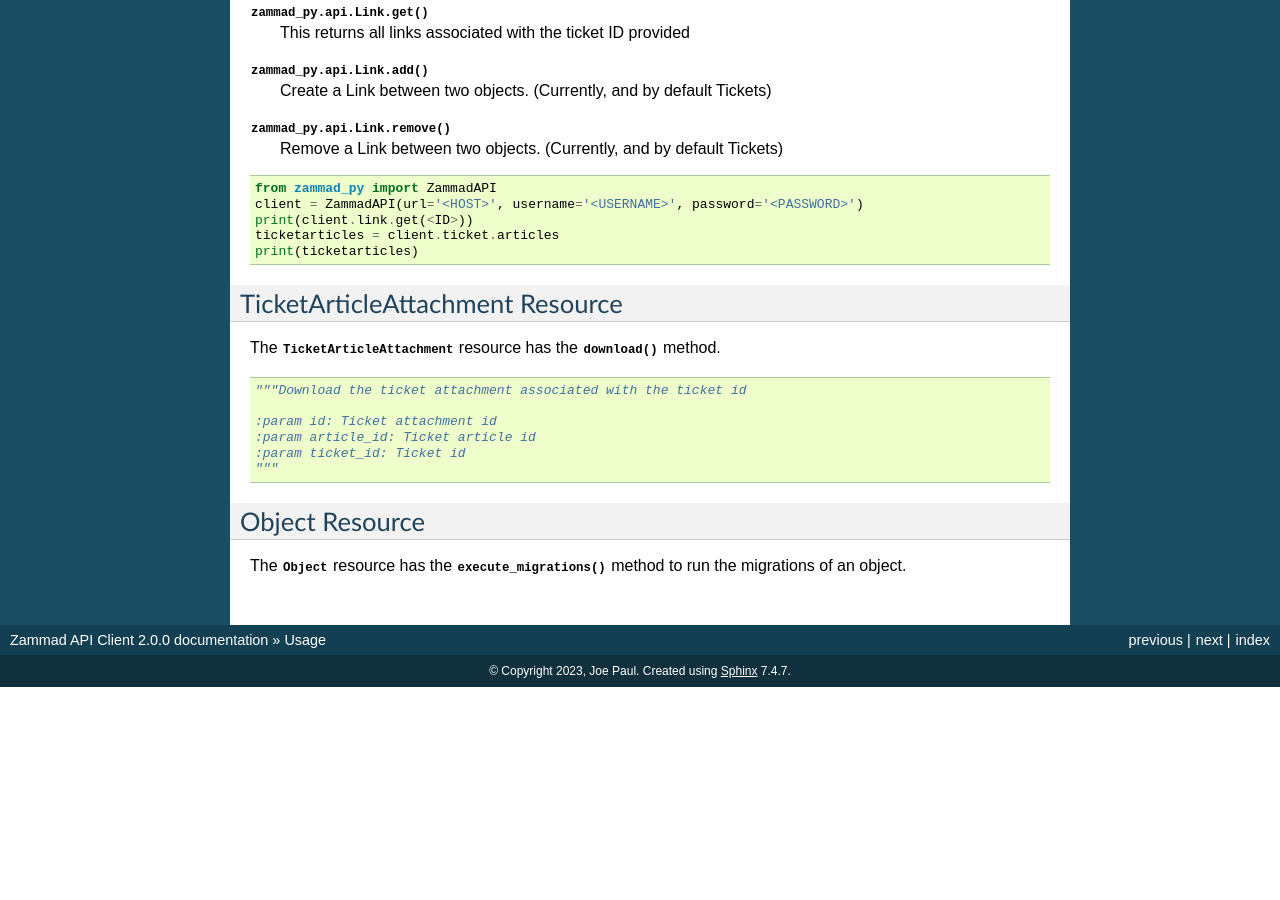
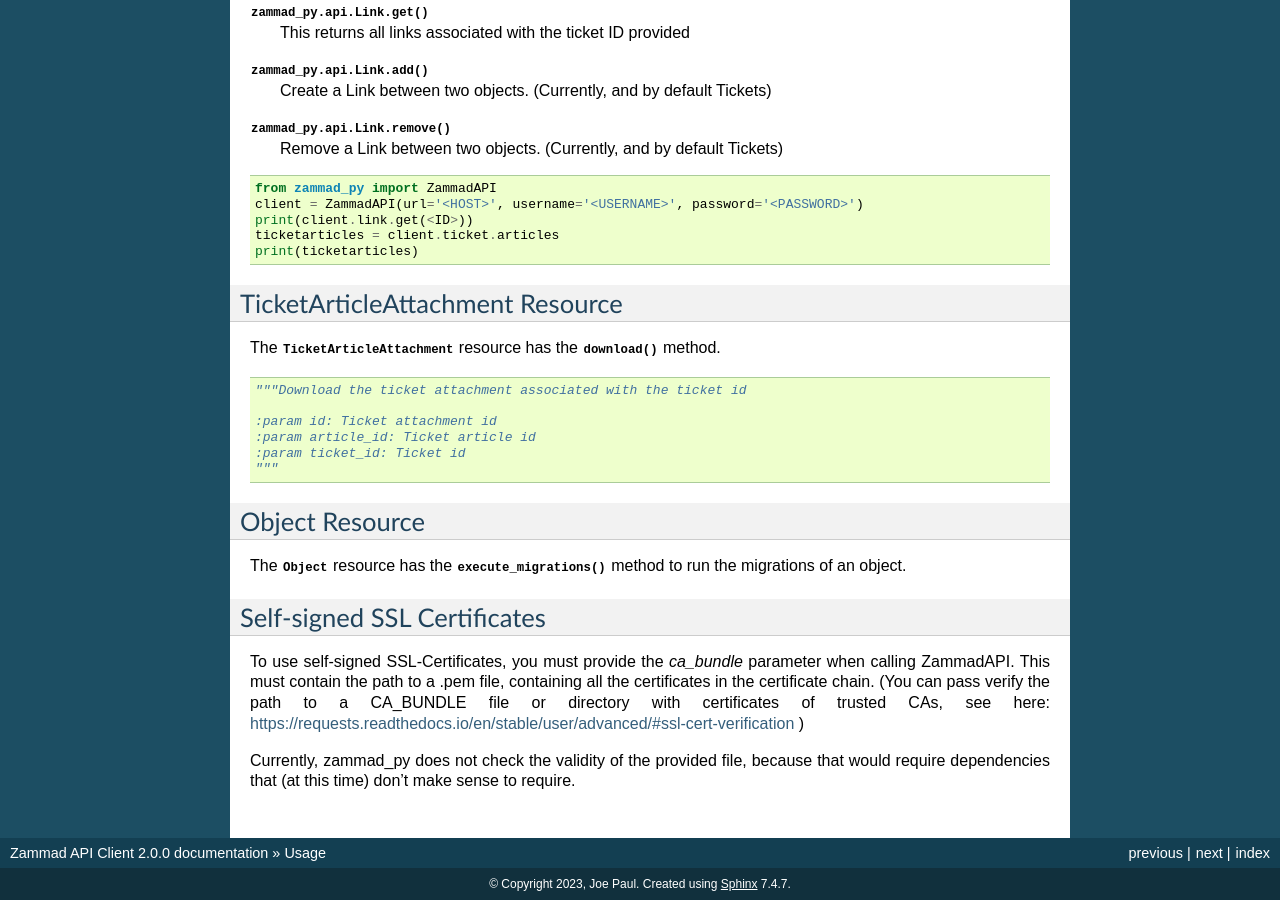
Before and after one commit to joeirimpan/zammad_py, a Sphinx documentation site: the page built from docs/usage.rst, in a window 1280 px wide and 900 px high, scrolled down 2563 px. Built offline with Sphinx 7.4.7, drawn with Linux system fonts in a browser that asks for light colours; pages that are not in the unit, such as notebooks, are missing from menus; before the commit the page ends 3250 px from its top, so only the background shows below that; some of the changed text lies outside the part shown.

Commit message:
Added ability to provide CA Bundle to enable Organization-Trust

```diff
--- a/docs/usage.rst
+++ b/docs/usage.rst
@@ -205,3 +205,13 @@ The :class:`~zammad_py.api.TicketArticleAttachment` resource has the :meth:`~zam
 Object Resource
 ---------------
 The :class:`~zammad_py.api.Object` resource has the :meth:`~zammad_py.api.Object.execute_migrations()` method to run the migrations of an object.
+
+
+Self-signed SSL Certificates
+----------------------------
+To use self-signed SSL-Certificates, you must provide the `ca_bundle` parameter when calling ZammadAPI.
+This must contain the path to a .pem file, containing all the certificates in the certificate chain.
+(You can pass verify the path to a CA_BUNDLE file or directory with certificates of trusted CAs,
+see here: https://requests.readthedocs.io/en/stable/user/advanced/#ssl-cert-verification )
+
+Currently, zammad_py does not check the validity of the provided file, because that would require dependencies that (at this time) don't make sense to require.
```
Also changed, not shown: 1 other file.
